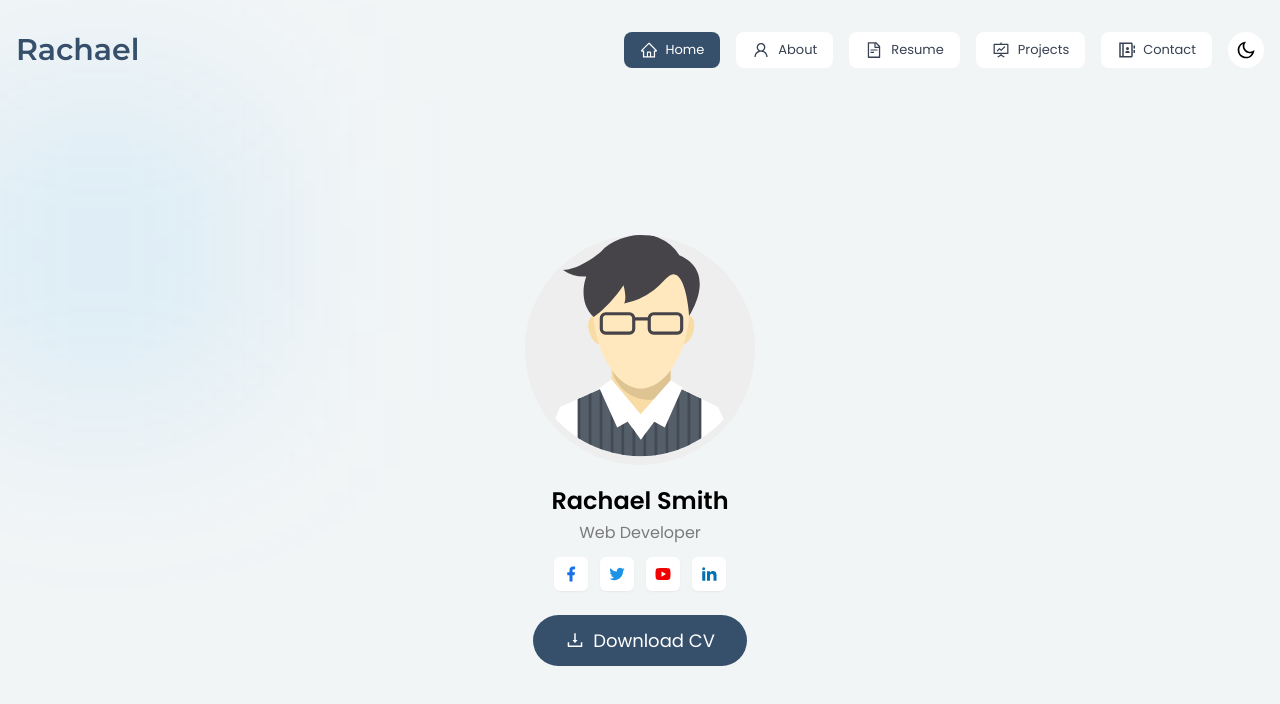
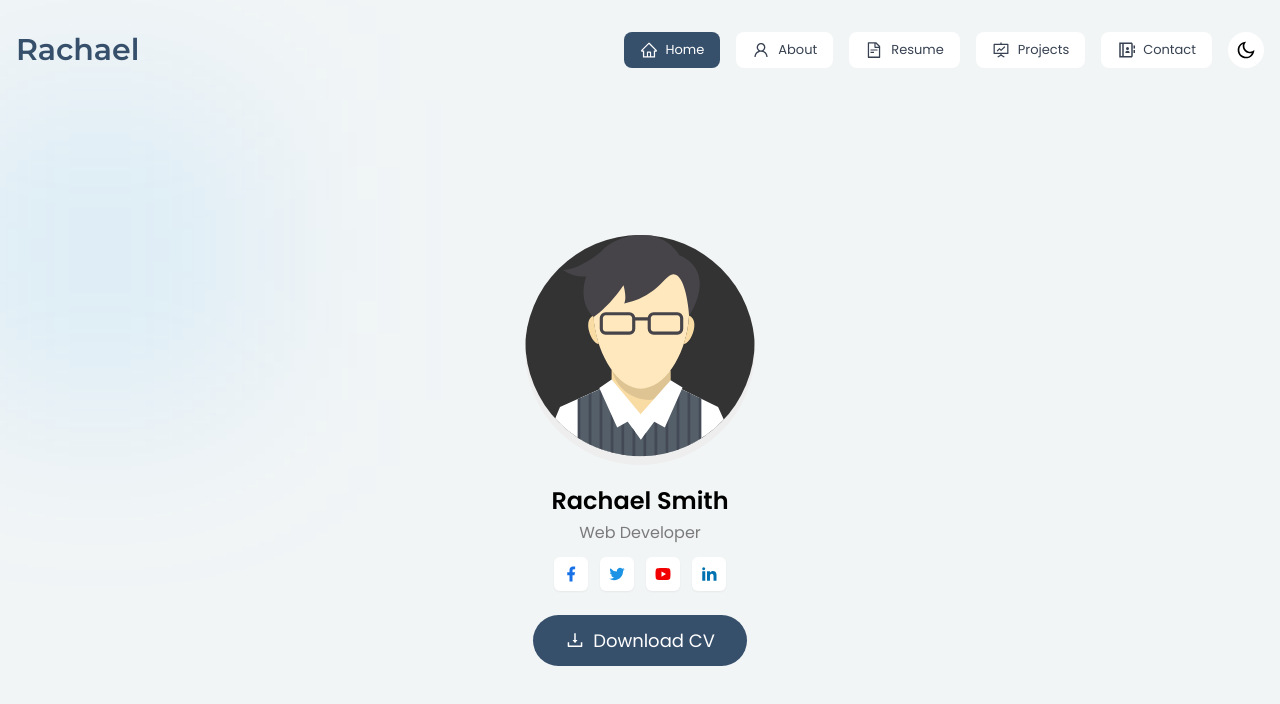
Before and after one commit to richardhaz/portfolio-app, a Next.js app: page / in a window 1280 px wide. Shown: the top 704 px of the page. Built offline with nearby package versions, Linux system fonts and the light colour scheme.

Commit message:
fix avatar in dark mode

```diff
--- a/src/components/profile/Profile.tsx
+++ b/src/components/profile/Profile.tsx
@@ -1,15 +1,24 @@
 import Image from 'next/image';
+import { useTheme } from 'next-themes';
 import { AiOutlineDownload } from 'react-icons/ai';
 import { RiFacebookFill, RiLinkedinFill, RiTwitterFill, RiYoutubeFill } from 'react-icons/ri';
 
 import Avatar from '@/assets/avatar/avatar.svg';
+import AvatarDark from '@/assets/avatar/avatar-dark.svg';
 import defaultAvatar from '@/assets/avatar/male-with-glasses.svg';
 
 const Profile: React.FC = () => {
+  const { theme } = useTheme();
   return (
     <div className="flex h-full flex-col items-center justify-center">
       <div className="flex select-none overflow-hidden rounded-full bg-primary-light dark:bg-[#212425] dark:from-[#212425] dark:to-[#3d3d3d]">
-        <Image src={Avatar} objectFit="cover" width={230} height={230} alt="avatar" />
+        <Image
+          src={theme === 'light' ? Avatar : AvatarDark}
+          objectFit="cover"
+          width={230}
+          height={230}
+          alt="avatar"
+        />
       </div>
       <h1 className="mt-5 flex items-center justify-center text-center font-poppins text-2xl font-semibold">
         Rachael Smith
```
Also changed, not shown: src/assets/avatar/avatar-dark.svg (added).
